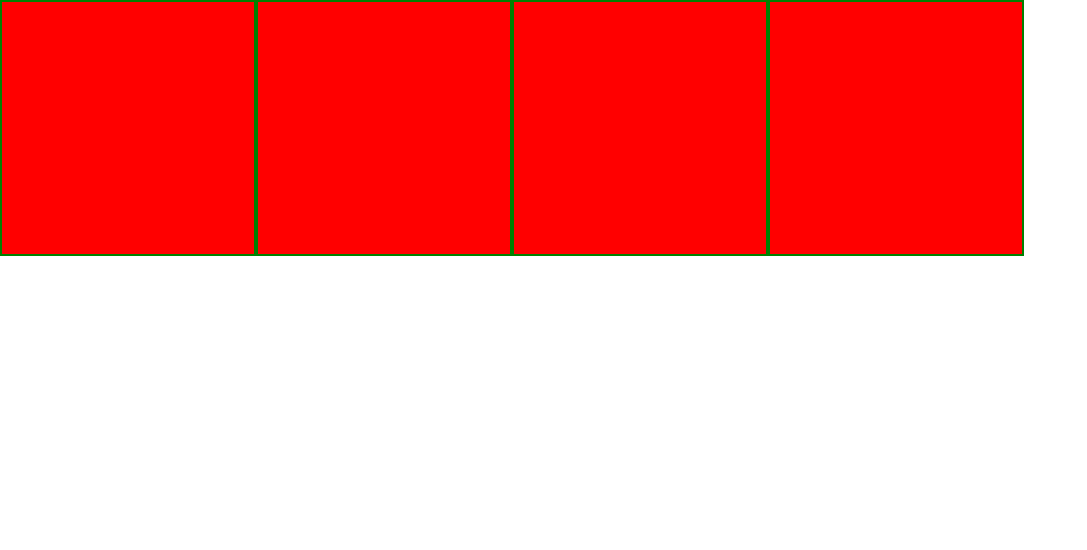
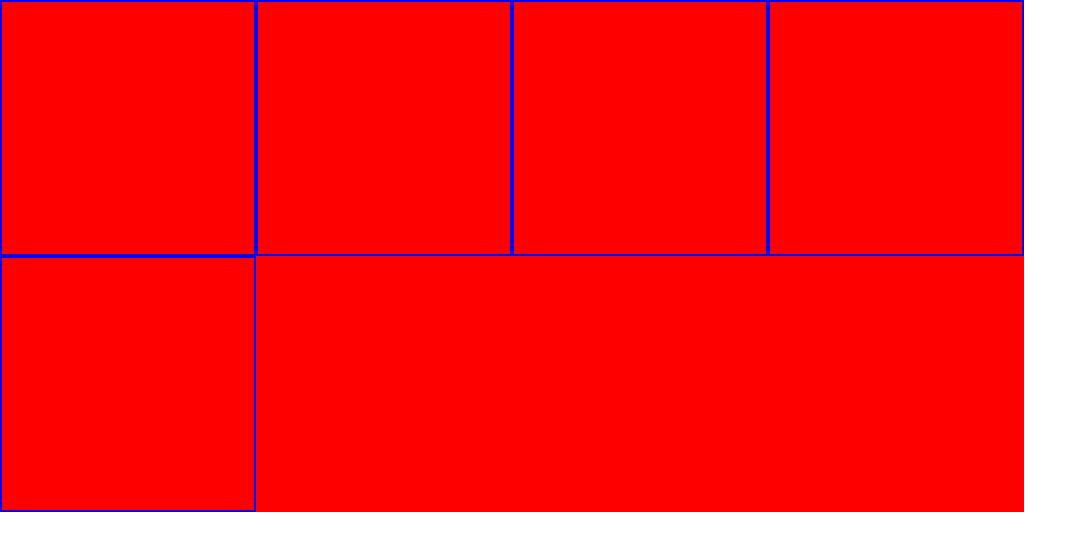
Before and after one commit to odin-97/etch-a-sketch, a plain HTML site: page index.html in a window 1280 px wide. Shown: the whole page, without its empty margins (0-1087 px from the left). Drawn offline with Linux system fonts and the light colour scheme.

Commit message:
Add styles to grid Elements via js
Creates style rules and class via JavaScript once to easily apply to
created square grid elemets instead of manually defining same style rules
for each element every time.

```diff
--- a/index.html
+++ b/index.html
@@ -4,8 +4,8 @@
     <meta charset="UTF-8">
     <meta name="viewport" content="width=device-width, initial-scale=1.0">
     <title>Document</title>
+    <link rel="stylesheet" href="styles.css">
     <script src="javascript.js" defer></script>
-    <link rel="stylesheet" href="styles.css">
 </head>
 <body>
     <div class="gridContainer"></div>
--- a/javascript.js
+++ b/javascript.js
@@ -1,26 +1,32 @@
 const gridContainer = document.querySelector('.gridContainer');
-console.log(gridContainer);
+
+
+const style = document.createElement('style');
+document.head.appendChild(style)
+
+style.sheet.insertRule(`
+.gridItem {
+    width: 25%;
+    aspect-ratio: 1 / 1;
+    border: 2px solid blue;
+}`);
 
 const gridElement1 = document.createElement('div');
-gridElement1.style.width = '25%';
-gridElement1.style.aspectRatio = '1 / 1';
-gridElement1.style.border = '2px solid green';
+gridElement1.classList.add('gridItem');
 gridContainer.appendChild(gridElement1);
 
 const gridElement2 = document.createElement('div');
-gridElement2.style.width = '25%';
-gridElement2.style.aspectRatio = '1 / 1';
-gridElement2.style.border = '2px solid green';
+gridElement2.classList.add('gridItem')
 gridContainer.appendChild(gridElement2);
 
 const gridElement3 = document.createElement('div');
-gridElement3.style.width = '25%';
-gridElement3.style.aspectRatio = '1 / 1';
-gridElement3.style.border = '2px solid green';
+gridElement3.setAttribute('class', 'gridItem');
 gridContainer.appendChild(gridElement3);
 
 const gridElement4 = document.createElement('div');
-gridElement4.style.width = '25%';
-gridElement4.style.aspectRatio = '1 / 1';
-gridElement4.style.border = '2px solid green';
+gridElement4.className = 'gridItem';
 gridContainer.appendChild(gridElement4);
+
+const gridElement5 = document.createElement('div');
+gridElement5.classList.add('gridItem')
+gridContainer.appendChild(gridElement5);
--- a/styles.css
+++ b/styles.css
@@ -6,6 +6,7 @@
 
 .gridContainer {
     display: flex;
+    flex-wrap: wrap;
     background-color: red;
     width: 80%;
     height: auto;
```
